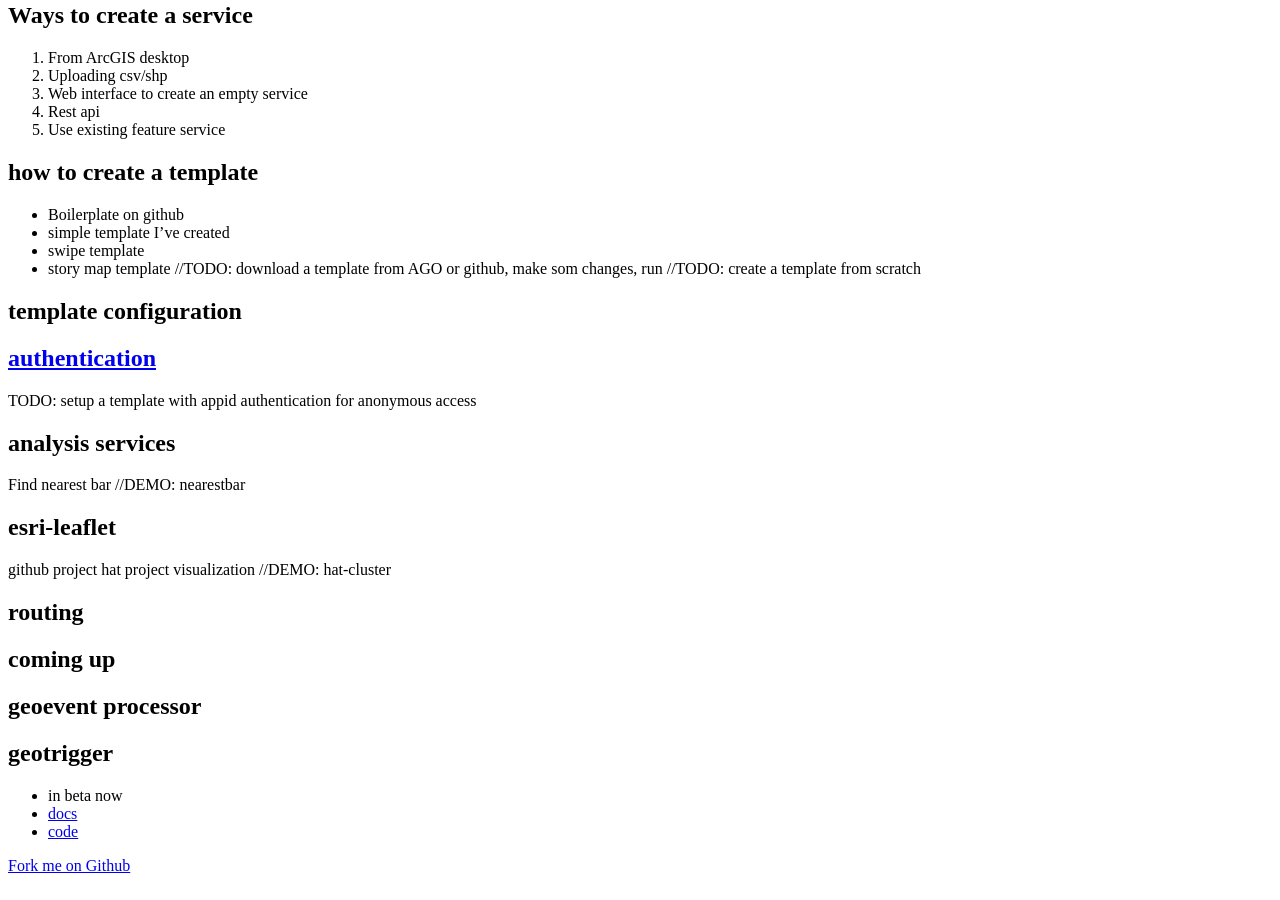
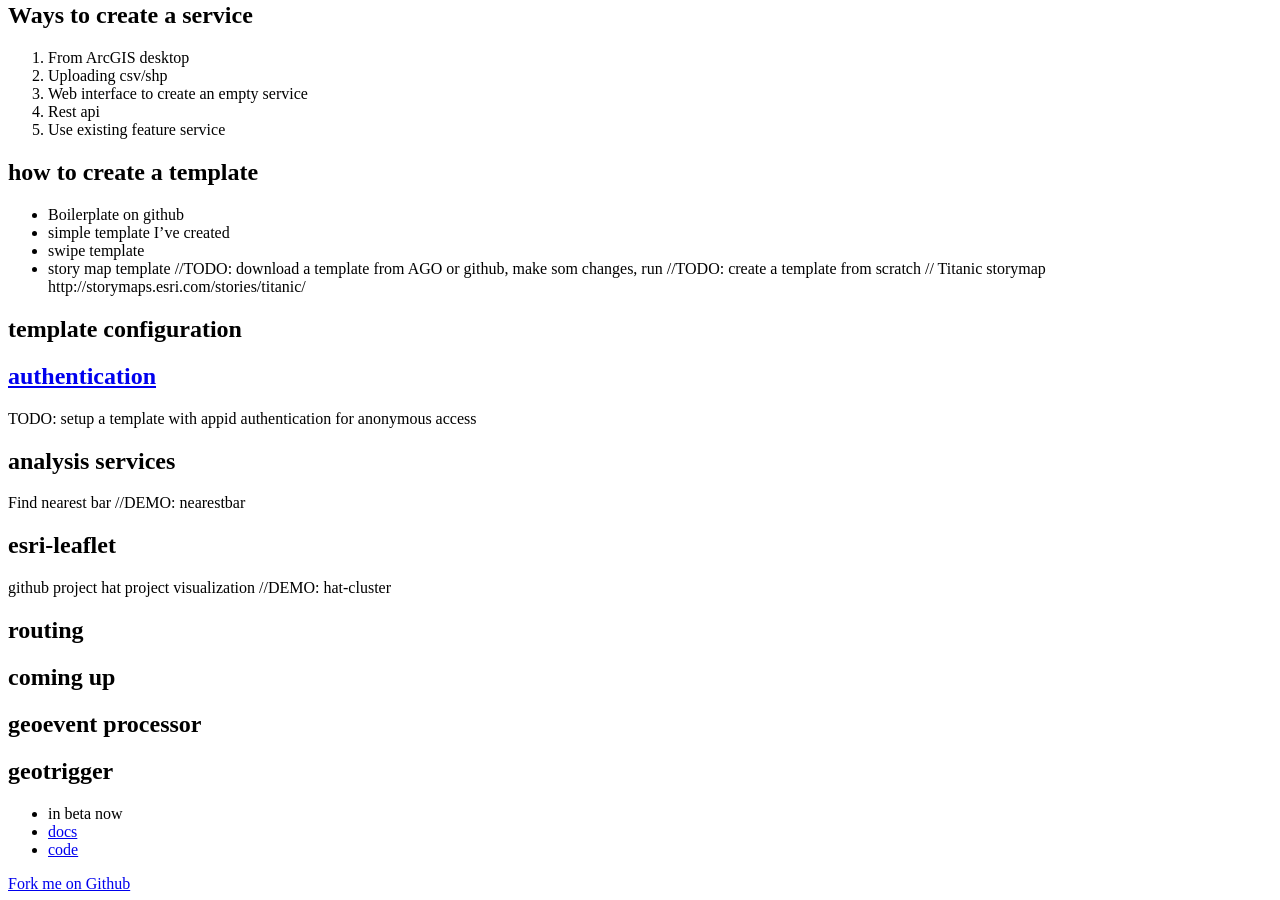
Before and after one commit to pilsna/presentations, a Jekyll site: the page built from ago-workshop-aalborg.md, in a window 1280 px wide and 900 px high, scrolled down 3658 px. Built offline with Jekyll 4.4.1, drawn with Linux system fonts in a browser that asks for light colours.

Commit message:
set baseurl in the config, added titanic storymap

```diff
--- a/_config.yml
+++ b/_config.yml
@@ -1,6 +1,7 @@
 safe: true
 markdown: kramdown
 pygments: true
+baseurl: /presentations
 permalink: /:title.html
 relative_permalinks: false
 
--- a/ago-workshop-aalborg.md
+++ b/ago-workshop-aalborg.md
@@ -141,6 +141,7 @@ Web apps are hosted on ago or elsewhere
 - story map template
 //TODO: download a template from AGO or github, make som changes, run
 //TODO: create a template from scratch
+// Titanic storymap http://storymaps.esri.com/stories/titanic/
 
 ## template configuration
 
```
